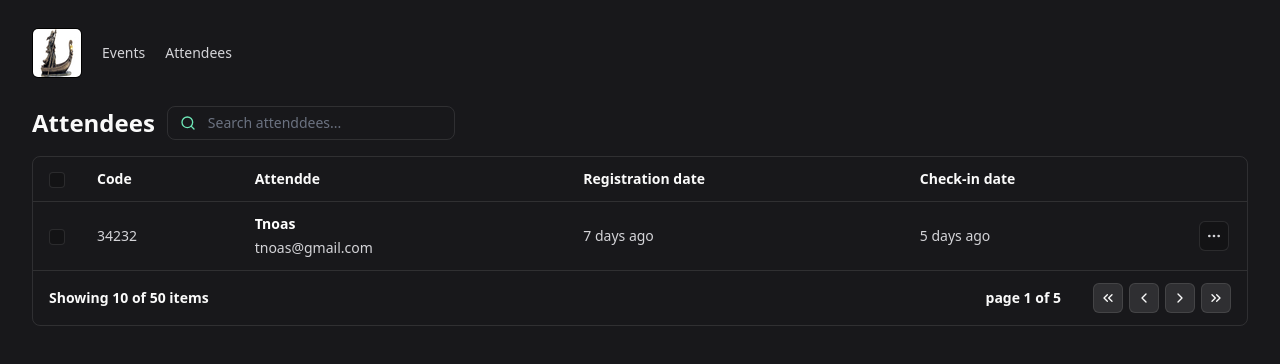
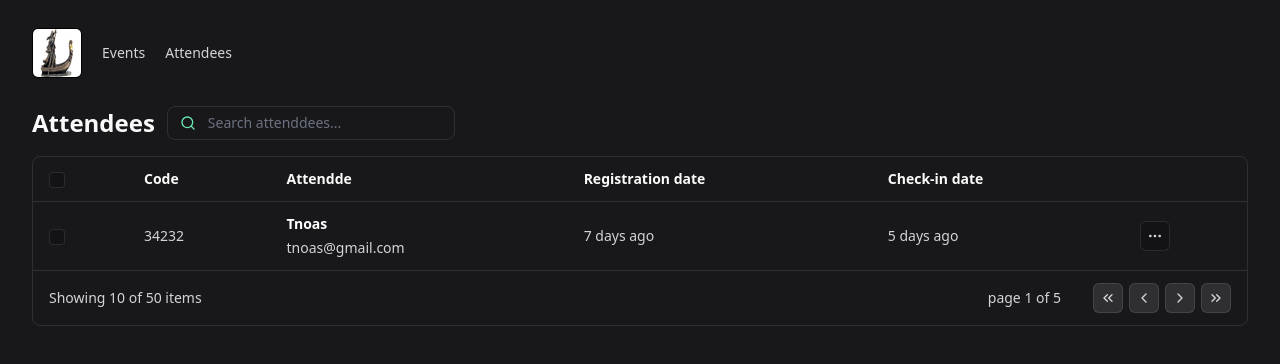
Before and after one commit to ArthurAlexi/Charon, a React (Vite) app in the folder web/: page / in a window 1280 px wide. Shown: the top 364 px of the page. Built offline with nearby package versions, Linux system fonts and the light colour scheme.

Commit message:
feat: create Tables's components

```diff
--- a/web/package.json
+++ b/web/package.json
@@ -11,7 +11,8 @@
   "dependencies": {
     "lucide-react": "^0.376.0",
     "react": "^18.2.0",
-    "react-dom": "^18.2.0"
+    "react-dom": "^18.2.0",
+    "tailwind-merge": "^2.3.0"
   },
   "devDependencies": {
     "@tailwindcss/forms": "^0.5.7",
--- a/web/src/components/attendee-list.tsx
+++ b/web/src/components/attendee-list.tsx
@@ -1,5 +1,9 @@
 import { Search, MoreHorizontal, ChevronLeft, ChevronRight, ChevronsLeft, ChevronsRight } from "lucide-react"
 import { IconButton } from "./icon-button"
+import { Table } from "./table/table"
+import { TableHeader } from "./table/table-header"
+import { TableCell } from "./table/table-cell"
+import { TableRow } from "./table/table-row"
 
 export function AttendeeList() {
     return (
@@ -12,45 +16,44 @@ export function AttendeeList() {
                 </div>
             </div>
 
-            <div className="border border-white/10 rounded-lg">
-                <table className="w-full">
+            <Table>
                 <thead className="">
                     <tr className="border-b border-white/10">
-                            <th style={{ width: 48 }} className="px-4 py-3 text-sm font-semibold text-left">
+                        <TableHeader style={{ width: 48 }} >
                             <input type="checkbox" className="size-4 bg-black/20 rounded border border-white/10 checked:bg-orange-400" />
-                            </th>
-                            <th className="px-4 py-3 text-sm font-semibold text-left">Code</th>
-                            <th className="px-4 py-3 text-sm font-semibold text-left">Attendde</th>
-                            <th className="px-4 py-3 text-sm font-semibold text-left">Registration date</th>
-                            <th className="px-4 py-3 text-sm font-semibold text-left">Check-in date</th>
-                            <th style={{ width: 64 }} className="px-4 py-3 text-sm font-semibold text-left"></th>
+                        </TableHeader>
+                        <TableHeader >Code</TableHeader>
+                        <TableHeader >Attendde</TableHeader>
+                        <TableHeader >Registration date</TableHeader>
+                        <TableHeader >Check-in date</TableHeader>
+                        <TableHeader style={{ width: 64 }} ></TableHeader>
                     </tr>
                 </thead>
                 <tbody >
-                        <tr className="border-b border-white/10 hover:bg-white/5">
-                            <td className="px-4 py-3 text-sm  text-zinc-300">
+                    <TableRow >
+                        <TableCell >
                             <input type="checkbox" className="size-4 bg-black/20 rounded border border-white/10 checked:bg-orange-400" />
-                            </td>
-                            <td className="px-4 py-3 text-sm  text-zinc-300">34232</td>
-                            <td className="px-4 py-3 text-sm  text-zinc-300">
+                        </TableCell>
+                        <TableCell >34232</TableCell>
+                        <TableCell >
                             <div className="flex flex-col gap-1">
                                 <span className="font-semibold text-white">Tnoas</span>
                                 <span>tnoas@gmail.com</span>
                             </div>
-                            </td>
-                            <td className="px-4 py-3 text-sm  text-zinc-300">7 days ago</td>
-                            <td className="px-4 py-3 text-sm  text-zinc-300">5 days ago</td>
-                            <td className="px-4 py-3 text-sm  text-zinc-300">
+                        </TableCell>
+                        <TableCell >7 days ago</TableCell>
+                        <TableCell >5 days ago</TableCell>
+                        <TableCell >
                             <IconButton transparent>
                                 <MoreHorizontal className="size-4" />
                             </IconButton>
-                            </td>
-                        </tr>
+                        </TableCell>
+                    </TableRow>
                 </tbody>
                 <tfoot>
                     <tr>
-                            <td colSpan={3} className="px-4 py-3 text-sm font-semibold text-left">Showing 10 of 50 items</td>
-                            <td colSpan={3} className="px-4 py-3 text-sm font-semibold text-right">
+                        <TableCell colSpan={3}>Showing 10 of 50 items</TableCell>
+                        <TableCell colSpan={3} className="text-right">
                             <div className="inline-flex items-center gap-8">
                                 <span>page 1 of 5</span>
                                 <div className="flex gap-1.5">
@@ -68,13 +71,10 @@ export function AttendeeList() {
                                     </IconButton>
                                 </div>
                             </div>
-
-
-                            </td>
+                        </TableCell>
                     </tr>
                 </tfoot>
-                </table>
-            </div>
+            </Table>
         </div>
     )
 }
--- /dev/null
+++ b/web/src/components/table/table-cell.tsx
@@ -0,0 +1,11 @@
+import { ComponentProps } from "react";
+import { twMerge } from "tailwind-merge";
+
+interface TableCellProps extends ComponentProps<'td'>{
+
+}
+export function TableCell({...props} : TableCellProps){
+    return(
+        <td {...props} className={twMerge("px-4 py-3 text-sm  text-zinc-300", props.className)} />
+    )
+}
--- /dev/null
+++ b/web/src/components/table/table-header.tsx
@@ -0,0 +1,10 @@
+import { ComponentProps } from "react";
+
+interface TableHeaderProps extends ComponentProps<'th'>{
+
+}
+export function TableHeader({...props} : TableHeaderProps){
+    return(
+        <th className="px-4 py-3 text-sm font-semibold text-left">{props.children}</th>
+    )
+}
--- /dev/null
+++ b/web/src/components/table/table-row.tsx
@@ -0,0 +1,11 @@
+import { ComponentProps } from "react";
+import { twMerge } from "tailwind-merge";
+
+interface TableRowProps extends ComponentProps<'tr'>{
+
+}
+export function TableRow({...props} : TableRowProps){
+    return(
+        <tr  {...props} className={twMerge("border-b border-white/10 hover:bg-white/5", props.className)} />
+    )
+}
--- /dev/null
+++ b/web/src/components/table/table.tsx
@@ -0,0 +1,15 @@
+import { ComponentProps } from "react";
+
+interface TableProps extends ComponentProps<'table'> {
+
+}
+
+export function Table({ ...props }: TableProps) {
+    return (
+        <div className="border border-white/10 rounded-lg">
+            <table className="w-full">
+                {props.children}
+            </table>
+        </div>
+    )
+}
```
Also changed, not shown: 1 other file (tests, documents, lock files or other folders). Lines whose indentation alone changed are shown as unchanged.
